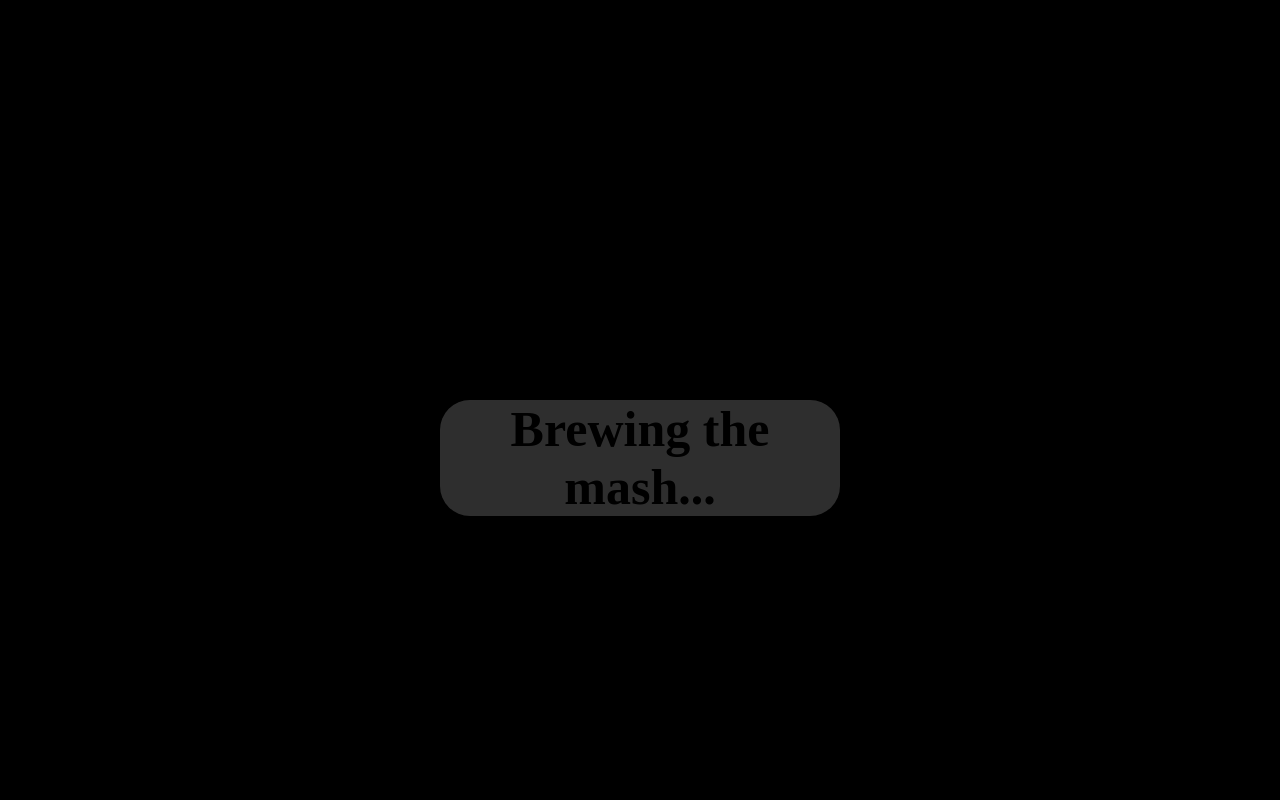
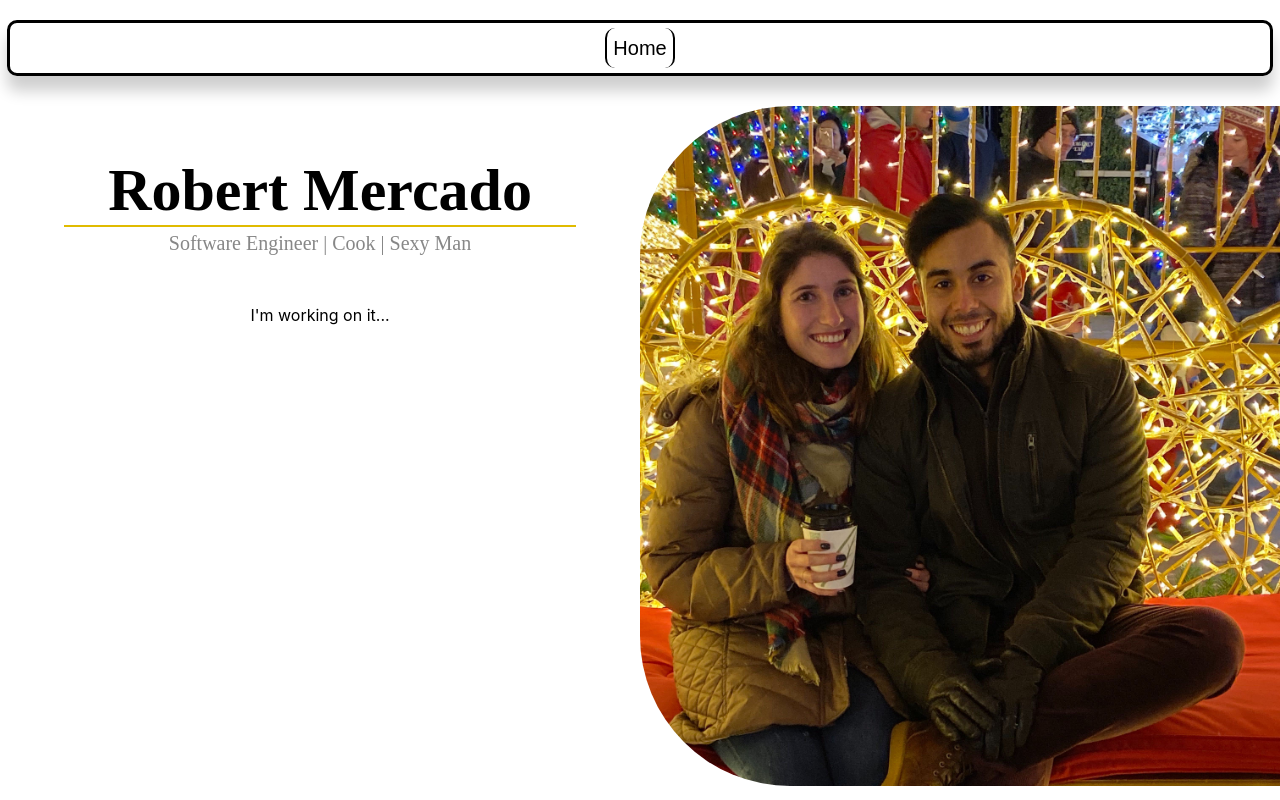
Before and after one commit to BitwiseMercenary/TheDistillery, a React (Create React App) app: page / in a window 1280 px wide. Built offline with nearby package versions, Linux system fonts and the light colour scheme.

Commit message:
hacked in a bunch of shit real quick to impress my gf -- need to abstract and clean up a bunch of shit later

```diff
--- a/src/atoms/text/Span/themes/tba.tsx
+++ b/src/atoms/text/Span/themes/tba.tsx
@@ -1,13 +1,10 @@
 export const tba = `
-    background-color: #fff;
-    opacity: 0.18;
-    font-family: cursive;
-    font-size: 50px;
+    font-family: Copperplate;
+    font-size: 60px;
     color: black;
     font-weight: 600;
     width: fit-content;
     display: inline-table;
-    border-radius: 30px;
-    width: 400px;
-    margin-top: 50vh;
+    width: 40vw;
+    border-bottom: solid 2px #e0bb00;
 `;
--- /dev/null
+++ b/src/organisms/NavigationBar.tsx
@@ -0,0 +1,52 @@
+import React from "react";
+import styled from "styled-components";
+
+// TODO: abstract as atom
+const StyledButton = styled.button`
+  height: 40px;
+  background: transparent;
+  font-size: 20px;
+  border: none;
+  border-left: solid 2px black;
+  border-right: solid 2px black;
+  border-radius: 10px;
+  cursor: pointer;
+`;
+const Button = (props: React.HTMLAttributes<HTMLButtonElement>) => {
+  return <StyledButton>{props.children}</StyledButton>;
+};
+
+const NavContainer = styled.div`
+  width: calc(100% - 20px);
+  height: 50px;
+  background-color: transparent;
+  margin-top: 20px;
+  border: solid 3px black;
+  border-radius: 10px;
+  display: inline-flex;
+  box-shadow: 0px 15px 15px 0px #cfcfcf;
+}
+
+
+
+
+
+`;
+
+const ButtonListContainer = styled.div`
+  width: 100%;
+  display: inline-flex;
+  justify-content: center;
+  align-items: center;
+`;
+
+export const NavigationBar = () => {
+  // TO DO: Abstract as molecule
+  const buttonList = [<Button>Home</Button>];
+
+  return (
+    <NavContainer>
+      <ButtonListContainer>{buttonList}</ButtonListContainer>
+    </NavContainer>
+  );
+};
--- /dev/null
+++ b/src/organisms/index.tsx
@@ -0,0 +1 @@
+export { NavigationBar } from "./NavigationBar";
--- a/src/pages/Home/Home.tsx
+++ b/src/pages/Home/Home.tsx
@@ -2,18 +2,68 @@ import React from "react";
 import styled from "styled-components";
 import { Span } from "../../atoms";
 import { SpanTheme } from "../../atoms/text/Span/types";
+import { NavigationBar } from "../../organisms";
+import { Route } from "../../constants";
 
+// TO DO: Abstract this
 const HomeBase = styled.div`
-  height: 100vh;
-  width: 100vw;
-  background-color: black;
+  height: 100%;
+  width: 100%;
+  background-color: white;
   background-size: cover;
+  display: flex;
+  flex-direction: column;
+  align-items: center;
+`;
+
+const StyledImg = styled.div`
+  height: calc(100vh - 120px);
+  background-size: cover !important;
+  background-repeat: no-repeat !important;
+  width: 50vw;
+  background: url(${Route.ROOT}/bestest.jpg);
+  border-top-left-radius: 150px;
+  border-bottom-left-radius: 150px;
+`;
+
+const Body = styled.div`
+  padding-top: 30px;
+  display: flex;
+  flex-driection: row;
+  justify-content: space-between;
+  width: 100%;
 `;
 
 export const Home = () => {
   return (
     <HomeBase>
-      <Span theme={SpanTheme.TBA}>Brewing the mash... </Span>
+      <NavigationBar />
+      <Body>
+        <div
+          style={{
+            width: "50vw",
+            display: "flex",
+            flexDirection: "column",
+            alignItems: "center",
+            paddingTop: "50px"
+          }}
+        >
+          <Span theme={SpanTheme.TBA}>Robert Mercado </Span>
+          <span
+            style={{
+              fontSize: "20px",
+              color: "#878787",
+              fontFamily: "Copperplate",
+              marginTop: "5px",
+              fontWeight: 100
+            }}
+          >
+            Software Engineer | Cook | Sexy Man
+          </span>
+          <span style={{ marginTop: "50px" }}>I'm working on it...</span>
+        </div>
+        <StyledImg />
+      </Body>
     </HomeBase>
   );
 };
```
Also changed, not shown: public/bestest.jpg (added).
